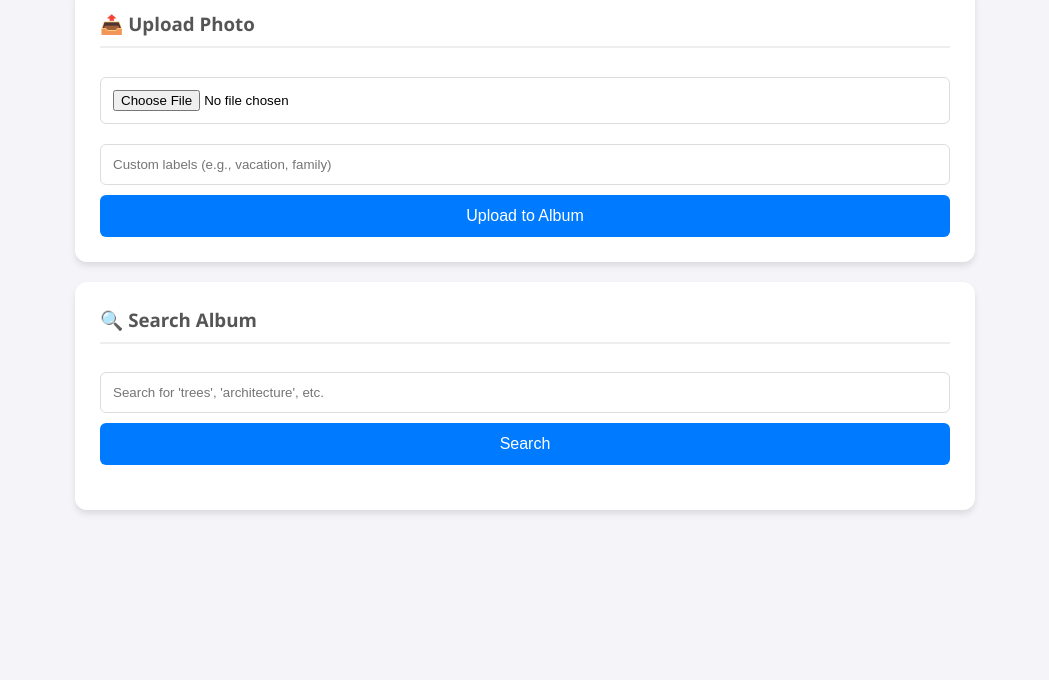
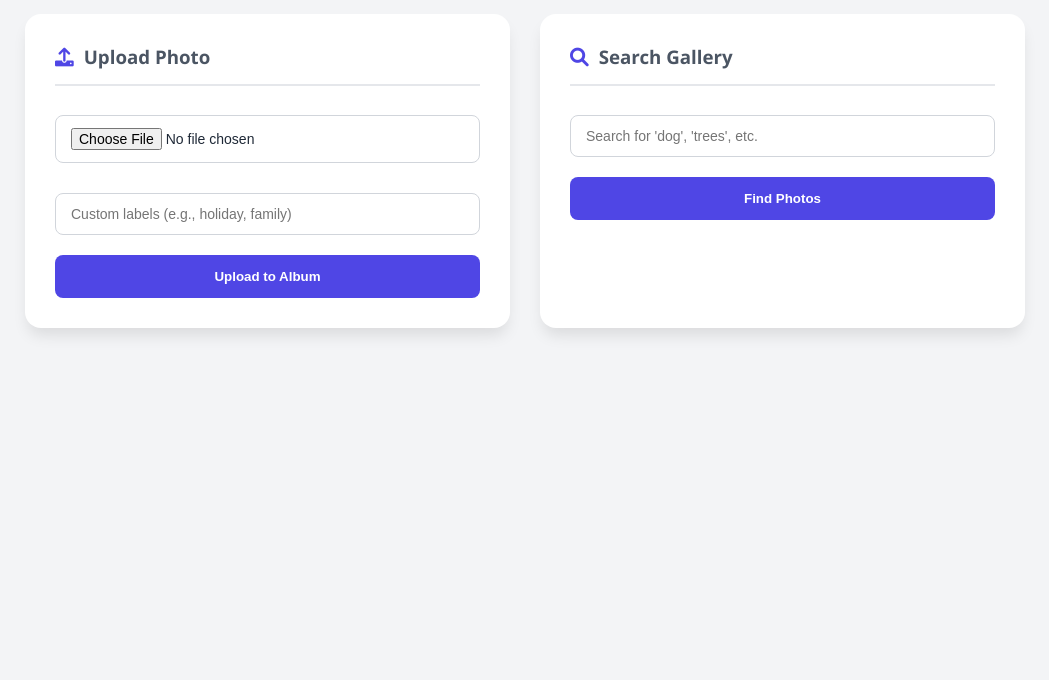
Before and after one commit to poojathakur00/photo-album-assignment, a plain HTML site: page frontend/index.html in a window 1280 px wide. Shown: the part 120-800 px from the top of the page, without its empty margins (115-1164 px from the left). Drawn offline with Linux system fonts and the light colour scheme.

Commit message:
Update UI

```diff
--- a/frontend/index.html
+++ b/frontend/index.html
@@ -4,66 +4,118 @@
 <head>
     <meta charset="UTF-8">
     <meta name="viewport" content="width=device-width, initial-scale=1.0">
-    <title>AI Photo Album</title>
+    <title>Smart Cloud Album</title>
+    <link href="https://cdnjs.cloudflare.com/ajax/libs/font-awesome/6.0.0/css/all.min.css" rel="stylesheet">
     <style>
+        :root {
+            --primary: #4F46E5;
+            --primary-hover: #4338ca;
+            --bg: #F3F4F6;
+            --card-bg: #ffffff;
+            --text: #1F2937;
+        }
+
         body {
-            font-family: 'Segoe UI', Tahoma, Geneva, Verdana, sans-serif;
-            max-width: 900px;
-            margin: 0 auto;
-            padding: 20px;
-            background-color: #f4f4f9;
+            font-family: 'Segoe UI', system-ui, sans-serif;
+            background-color: var(--bg);
+            color: var(--text);
+            margin: 0;
+            padding: 40px 20px;
+            display: flex;
+            flex-direction: column;
+            align-items: center;
         }
 
         h1 {
-            text-align: center;
-            color: #333;
+            margin-bottom: 30px;
+            font-weight: 800;
+            color: #111827;
+            letter-spacing: -0.5px;
         }
 
-        .container {
-            background: white;
-            padding: 25px;
-            margin-bottom: 20px;
-            border-radius: 12px;
-            box-shadow: 0 4px 6px rgba(0, 0, 0, 0.1);
+        h1 i {
+            color: var(--primary);
+            margin-right: 10px;
+        }
+
+        .main-container {
+            display: grid;
+            grid-template-columns: 1fr 1fr;
+            gap: 30px;
+            max-width: 1000px;
+            width: 100%;
+        }
+
+        .card {
+            background: var(--card-bg);
+            padding: 30px;
+            border-radius: 16px;
+            box-shadow: 0 10px 15px -3px rgba(0, 0, 0, 0.1);
+            transition: transform 0.2s;
+        }
+
+        .card:hover {
+            transform: translateY(-2px);
         }
 
         h3 {
             margin-top: 0;
-            color: #555;
-            border-bottom: 2px solid #eee;
-            padding-bottom: 10px;
+            color: #4B5563;
+            border-bottom: 2px solid #E5E7EB;
+            padding-bottom: 15px;
+            display: flex;
+            align-items: center;
+        }
+
+        h3 i {
+            margin-right: 10px;
+            color: var(--primary);
         }
 
         input[type="text"],
         input[type="file"] {
             width: 100%;
-            padding: 12px;
-            margin: 10px 0;
+            padding: 12px 15px;
+            margin: 10px 0 20px 0;
+            border: 1px solid #D1D5DB;
+            border-radius: 8px;
+            font-size: 14px;
             box-sizing: border-box;
-            border: 1px solid #ddd;
-            border-radius: 6px;
+            transition: border-color 0.2s;
+        }
+
+        input:focus {
+            outline: none;
+            border-color: var(--primary);
+            box-shadow: 0 0 0 3px rgba(79, 70, 229, 0.1);
         }
 
         button {
-            background-color: #007bff;
+            width: 100%;
+            background-color: var(--primary);
             color: white;
-            padding: 12px 20px;
+            padding: 14px;
             border: none;
-            border-radius: 6px;
+            border-radius: 8px;
+            font-weight: 600;
             cursor: pointer;
-            width: 100%;
-            font-size: 16px;
             transition: background 0.3s;
         }
 
         button:hover {
-            background-color: #0056b3;
+            background-color: var(--primary-hover);
+        }
+
+        /* Search Results Area - Full Width */
+        .results-container {
+            grid-column: 1 / -1;
+            margin-top: 20px;
         }
 
         #results {
             display: grid;
             grid-template-columns: repeat(auto-fill, minmax(200px, 1fr));
-            gap: 15px;
+            gap: 20px;
             margin-top: 20px;
         }
 
@@ -71,52 +123,64 @@
             width: 100%;
             height: 200px;
             object-fit: cover;
-            border-radius: 8px;
-            box-shadow: 0 2px 4px rgba(0, 0, 0, 0.1);
-            transition: transform 0.2s;
+            border-radius: 12px;
+            box-shadow: 0 4px 6px rgba(0, 0, 0, 0.1);
+            transition: transform 0.3s ease;
         }
 
         #results img:hover {
             transform: scale(1.05);
+            cursor: pointer;
+        }
+
+        .empty-state {
+            text-align: center;
+            color: #9CA3AF;
+            margin-top: 20px;
+            font-style: italic;
+        }
+
+        @media (max-width: 768px) {
+            .main-container {
+                grid-template-columns: 1fr;
+            }
         }
     </style>
     <script>
-        // *****************************************************
-        // CONFIGURE YOUR API DETAILS HERE
+        // ==========================================
+        //  ⚠️ PASTE YOUR DETAILS HERE ⚠️
+        // ==========================================
         var apigClient = {
             invokeUrl: 'https://ndalvilx92.execute-api.us-east-2.amazonaws.com/dev', // e.g., https://xyz.execute-api.us-east-2.amazonaws.com/dev
-            apiKey: 'seIrsjAqB818KzHrU8QRy6SlPz5bXbdRatdwzYha'     // e.g., da2-qwertyuiop123456
+            apiKey: 'seIrsjAqB818KzHrU8QRy6SlPz5bXbdRatdwzYha'     // e.g., da2-qwertyuiop123456                                 // <--- PASTE KEY HERE
         };
-        // *****************************************************
+        // ==========================================
 
         function searchPhotos() {
             var query = document.getElementById('searchQuery').value;
             var resultsDiv = document.getElementById('results');
-            resultsDiv.innerHTML = "<p>Searching...</p>";
+            resultsDiv.innerHTML = '<p class="empty-state">Searching...</p>';
 
             fetch(apigClient.invokeUrl + '/search?q=' + query, {
                 method: 'GET',
-                headers: {
-                    'x-api-key': apigClient.apiKey
-                }
+                headers: { 'x-api-key': apigClient.apiKey }
             })
                 .then(response => response.json())
                 .then(data => {
                     resultsDiv.innerHTML = "";
                     if (!data || data.length === 0) {
-                        resultsDiv.innerHTML = "<p>No photos found. Try 'architecture' or 'dog'.</p>";
+                        resultsDiv.innerHTML = '<p class="empty-state">No photos found.</p>';
                         return;
                     }
                     data.forEach(item => {
                         var img = document.createElement('img');
                         img.src = item.url;
-                        img.alt = "Photo";
                         resultsDiv.appendChild(img);
                     });
                 })
                 .catch(error => {
                     console.error('Error:', error);
-                    resultsDiv.innerHTML = "<p style='color:red'>Error. Check console/API Key.</p>";
+                    resultsDiv.innerHTML = '<p style="color:red; text-align:center;">Search Error. Check Console.</p>';
                 });
         }
 
@@ -124,11 +188,12 @@
             var fileInput = document.getElementById('fileInput');
             var customLabels = document.getElementById('customLabels').value;
             var file = fileInput.files[0];
+            var btn = document.getElementById('uploadBtn');
 
-            if (!file) {
-                alert("Please select a file first.");
-                return;
-            }
+            if (!file) { alert("Please select a file first."); return; }
+
+            btn.innerText = "Uploading...";
+            btn.disabled = true;
 
             fetch(apigClient.invokeUrl + '/photos/' + file.name, {
                 method: 'PUT',
@@ -140,37 +205,46 @@
                 body: file
             })
                 .then(response => {
+                    btn.innerText = "Upload to Album";
+                    btn.disabled = false;
                     if (response.ok) {
-                        alert("Upload Successful! Search for it in a few seconds.");
+                        alert("✅ Upload Successful!");
                         document.getElementById('fileInput').value = '';
                         document.getElementById('customLabels').value = '';
                     } else {
-                        alert("Upload Failed. Did you enable Binary Support?");
+                        alert("❌ Upload Failed.");
                     }
                 })
                 .catch(error => {
                     console.error('Error:', error);
-                    alert("Upload Error.");
+                    btn.innerText = "Upload to Album";
+                    btn.disabled = false;
+                    alert("❌ Upload Error.");
                 });
         }
     </script>
 </head>
 
 <body>
-    <h1>📸 Cloud Photo Album</h1>
+    <h1><i class="fas fa-cloud"></i> Smart Cloud Album</h1>
 
-    <div class="container">
-        <h3>📤 Upload Photo</h3>
-        <input type="file" id="fileInput">
-        <input type="text" id="customLabels" placeholder="Custom labels (e.g., vacation, family)">
-        <button onclick="uploadPhoto()">Upload to Album</button>
-    </div>
+    <div class="main-container">
+        <div class="card">
+            <h3><i class="fas fa-upload"></i> Upload Photo</h3>
+            <input type="file" id="fileInput">
+            <input type="text" id="customLabels" placeholder="Custom labels (e.g., holiday, family)">
+            <button id="uploadBtn" onclick="uploadPhoto()">Upload to Album</button>
+        </div>
 
-    <div class="container">
-        <h3>🔍 Search Album</h3>
-        <input type="text" id="searchQuery" placeholder="Search for 'trees', 'architecture', etc.">
-        <button onclick="searchPhotos()">Search</button>
-        <div id="results"></div>
+        <div class="card">
+            <h3><i class="fas fa-search"></i> Search Gallery</h3>
+            <input type="text" id="searchQuery" placeholder="Search for 'dog', 'trees', etc.">
+            <button onclick="searchPhotos()">Find Photos</button>
+        </div>
+
+        <div class="results-container">
+            <div id="results"></div>
+        </div>
     </div>
 </body>
 
```
Also changed, not shown: 2 other files.
